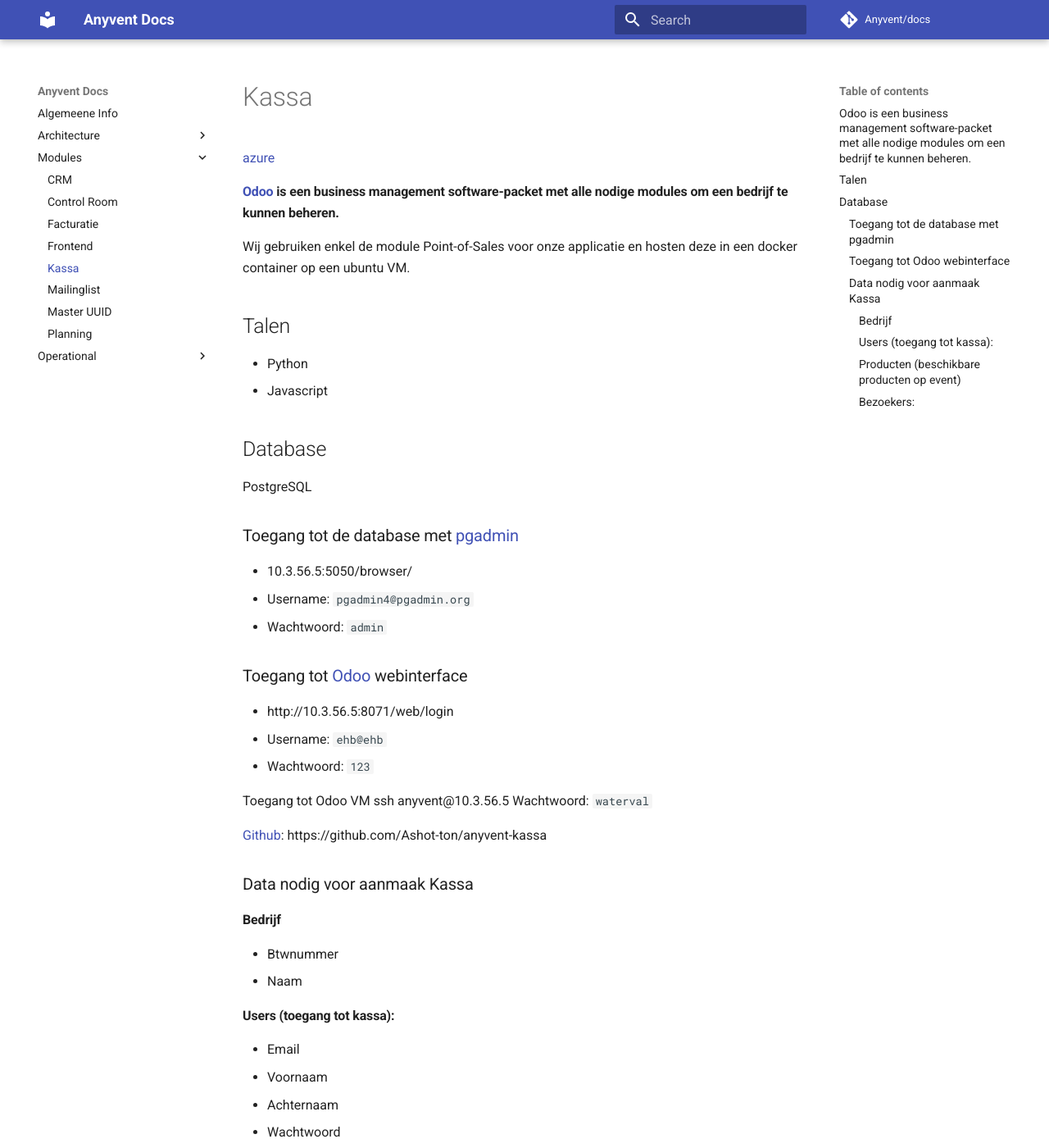
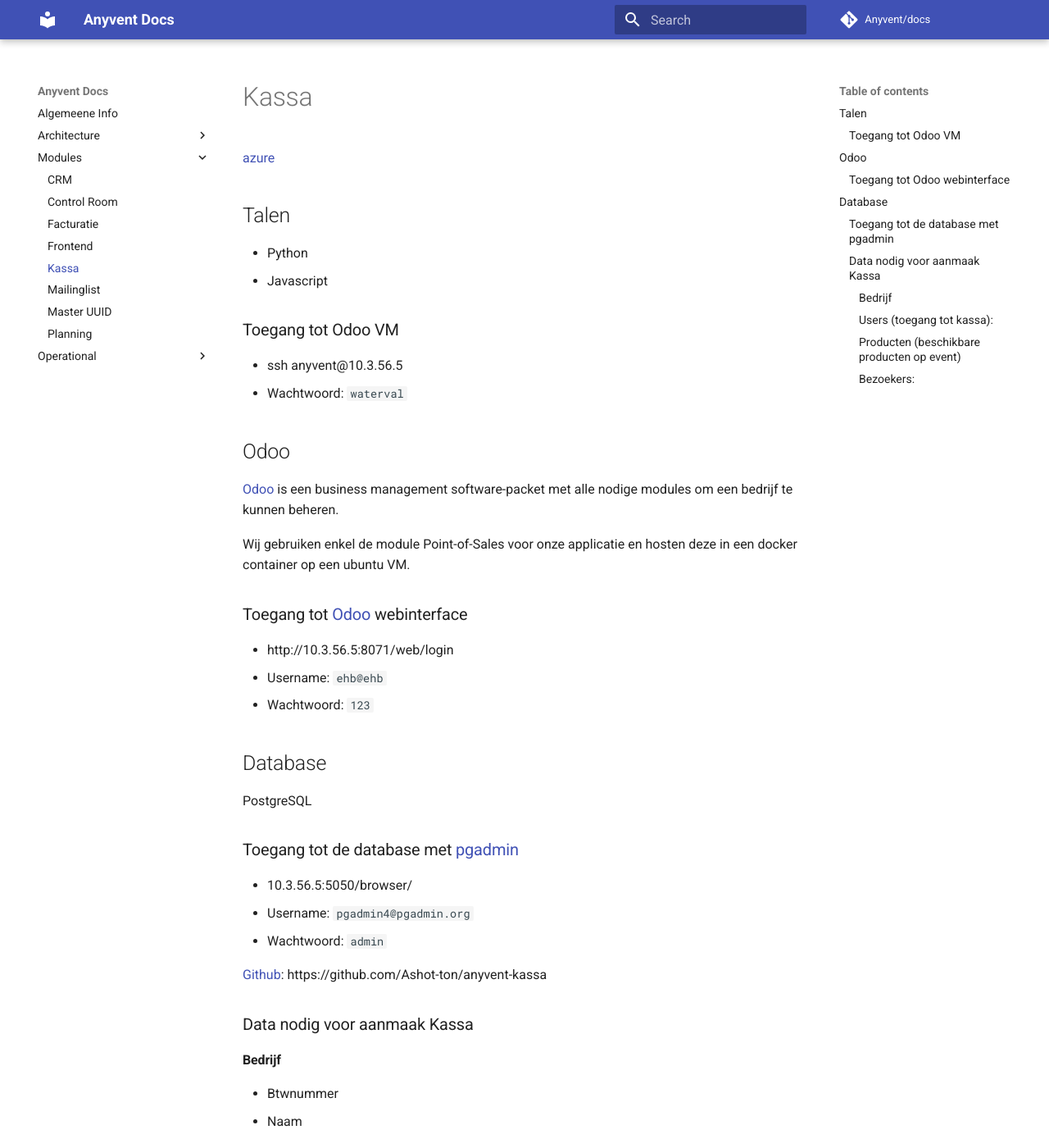
Before and after one commit to seppeconinx/docs, an MkDocs documentation site: the page built from docs/modules/Kassa.md, in a window 1280 px wide and 1400 px high. Shown: the whole window at 82% size. Built offline with MkDocs 1.6.1 and Material for MkDocs 9.7.7, drawn with Linux system fonts in a browser that asks for light colours; comment, search, counter and statistics services are not loaded; some of the changed lines change nothing that is shown.

Commit message:
minor markup fix

```diff
--- a/docs/modules/Kassa.md
+++ b/docs/modules/Kassa.md
@@ -1,13 +1,23 @@
 # Kassa
 [azure](https://dev.azure.com/anyvent/Kassa)
-
-#### [Odoo](https://www.odoo.com) is een business management software-packet met alle nodige modules om een bedrijf te kunnen beheren.
-
-Wij gebruiken enkel de module Point-of-Sales voor onze applicatie en hosten deze in een docker container op een ubuntu VM.
 
 ## Talen
 - Python
 - Javascript
+
+### Toegang tot Odoo VM
+- ssh anyvent@10.3.56.5
+- Wachtwoord: `waterval`
+
+## Odoo
+[Odoo](https://www.odoo.com) is een business management software-packet met alle nodige modules om een bedrijf te kunnen beheren.
+
+Wij gebruiken enkel de module Point-of-Sales voor onze applicatie en hosten deze in een docker container op een ubuntu VM.
+
+### Toegang tot [Odoo](http://10.3.56.5:8071/web/login) webinterface
+- http://10.3.56.5:8071/web/login
+- Username: `ehb@ehb`
+- Wachtwoord: `123`
 
 ## Database
 PostgreSQL
@@ -17,19 +27,10 @@
 - Username: `pgadmin4@pgadmin.org`
 - Wachtwoord: `admin`
 
-### Toegang tot [Odoo](http://10.3.56.5:8071/web/login) webinterface
-- http://10.3.56.5:8071/web/login
-- Username: `ehb@ehb`
-- Wachtwoord: `123`
-
-Toegang tot Odoo VM
-ssh anyvent@10.3.56.5
-Wachtwoord: `waterval`
 
 [Github](https://github.com/Ashot-ton/anyvent-kassa): https://github.com/Ashot-ton/anyvent-kassa
 
 ### Data nodig voor aanmaak Kassa
-
 #### Bedrijf
 - Btwnummer
 - Naam
@@ -39,7 +40,6 @@
 - Voornaam
 - Achternaam
 - Wachtwoord
-
 
 #### Producten (beschikbare producten op event)
 - Prijs
```
